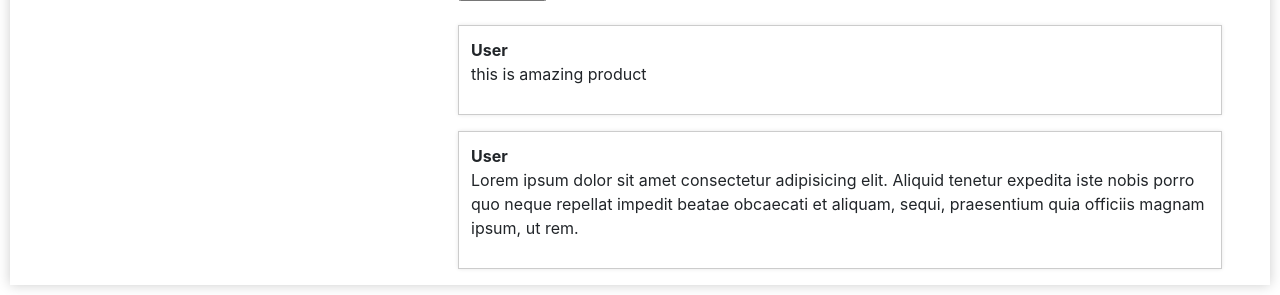
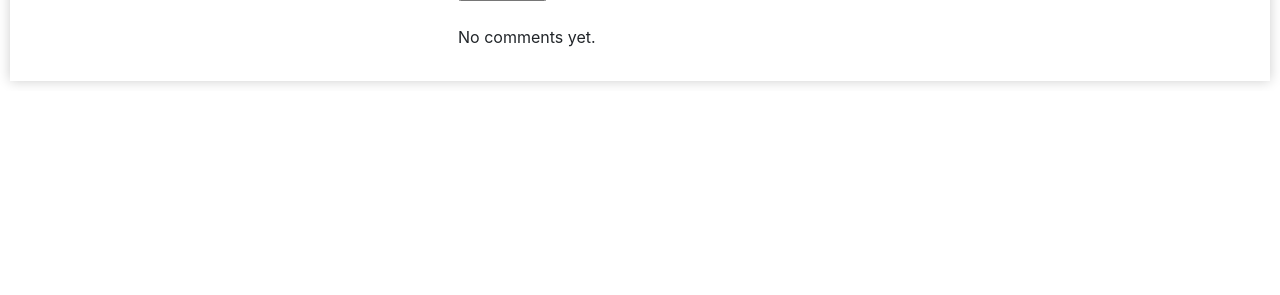
Before and after one commit to atilagulers/auctions-django, a Django app: page /auctions/2 in a window 1280 px wide. Shown: the part 802-1097 px from the top of the page. After the commit the page ends 887 px from the top, so only its background shows below. Run offline with Django 3.2, Linux system fonts and the light colour scheme; data comes from the database, SQL or seed files in the repository; both versions use the stored data as it was after the commit; some libraries are stand-ins or nearby versions.

Commit message:
finish comment section

```diff
--- a/auctions/models.py
+++ b/auctions/models.py
@@ -47,4 +47,7 @@ class Bid(models.Model):
 
 class Comment(models.Model):
     message = models.CharField(max_length=256)
-    user = models.ForeignKey("User", on_delete=models.CASCADE, related_name='user_comments')
+    user = models.ForeignKey("User", on_delete=models.CASCADE, related_name = 'user_comments')
+    auction = models.ForeignKey("Auction", on_delete=models.CASCADE, related_name='auction_comments', default=None)
+    created_at = models.DateTimeField(auto_now_add=True)
+    updated_at = models.DateTimeField(auto_now=True)
--- a/auctions/templates/auctions/view_auction.html
+++ b/auctions/templates/auctions/view_auction.html
@@ -43,22 +43,21 @@
 			<div>
 				<h5>Comments</h5>
 				<div>
-					<form action="" style="margin-bottom: 24px;">
-						<textarea name="new_comment" rows="5" style="width: 100%;padding: 12px;" placeholder="Write a comment"></textarea>
+					<form action="{% url 'place_comment' auction.id %}" method="post" style="margin-bottom: 24px;">
+						{% csrf_token %}
+						<textarea name="message" rows="5" style="width: 100%;padding: 12px;" placeholder="Write a comment"></textarea>
 						<input type="submit" value="Comment">
 					</form>
 				</div>
 				<div class="comment-container">
-					<section class="comment">
-						<strong>User</strong>
-						<p>this is amazing product</p>
-					</section>
-					<section class="comment">
-						<strong>User</strong>
-						<p>
-							Lorem ipsum dolor sit amet consectetur adipisicing elit. Aliquid tenetur expedita iste nobis porro quo neque repellat impedit beatae obcaecati et aliquam, sequi, praesentium quia officiis magnam ipsum, ut rem.
-						</p>
-					</section>
+					{% for comment in comments %}
+						<section class="comment">
+							<strong>{{comment.user}}</strong>
+							<p>{{comment.message}}</p>
+						</section>
+						{% empty %}
+						<p>No comments yet.</p>
+					{% endfor %}
 				</div>
 			</div>
 		</div>
--- a/auctions/urls.py
+++ b/auctions/urls.py
@@ -8,5 +8,7 @@ urlpatterns = [
     path("logout", views.logout_view, name="logout"),
     path("register", views.register, name="register"),
     path("auctions/create", views.create_auction, name="create_auction"),
-    path("auctions/<int:auction_id>", views.view_auction, name="view_auction")
+    path("auctions/<int:auction_id>", views.view_auction, name="view_auction"),
+    #path("auctions/<int:auction_id>/bid", views.place_bid, name="place_bid"),
+    path("auctions/<int:auction_id>/comment", views.place_comment, name="place_comment"),
 ]
--- a/auctions/views.py
+++ b/auctions/views.py
@@ -4,7 +4,7 @@ from django.http import HttpResponse, HttpResponseRedirect
 from django.shortcuts import render
 from django.urls import reverse
 
-from .models import User, Auction, Category, Bid
+from .models import User, Auction, Category, Bid, Comment
 
 
 def index(request):
@@ -101,11 +101,21 @@ def create_auction(request):
 
 def view_auction(request, auction_id):
     auction = Auction.objects.get(pk=auction_id)
-
-
-
-
+    comments = Comment.objects.all().filter(auction=auction)
 
     return render(request, "auctions/view_auction.html",{
-        "auction": auction
+        "auction": auction,
+        "comments": comments
     })
+
+#def place_bid(request, auction_id):
+
+def place_comment(request, auction_id):
+    if request.method == "POST":
+        message = request.POST["message"]
+        auction = Auction.objects.get(pk=auction_id)
+        user = request.user
+        comment = Comment(message=message, auction=auction, user=user)
+        comment.save()
+        print(message, auction, user)
+        return HttpResponseRedirect(reverse("view_auction", args=(auction_id,)))
```
Also changed, not shown: db.sqlite3.
